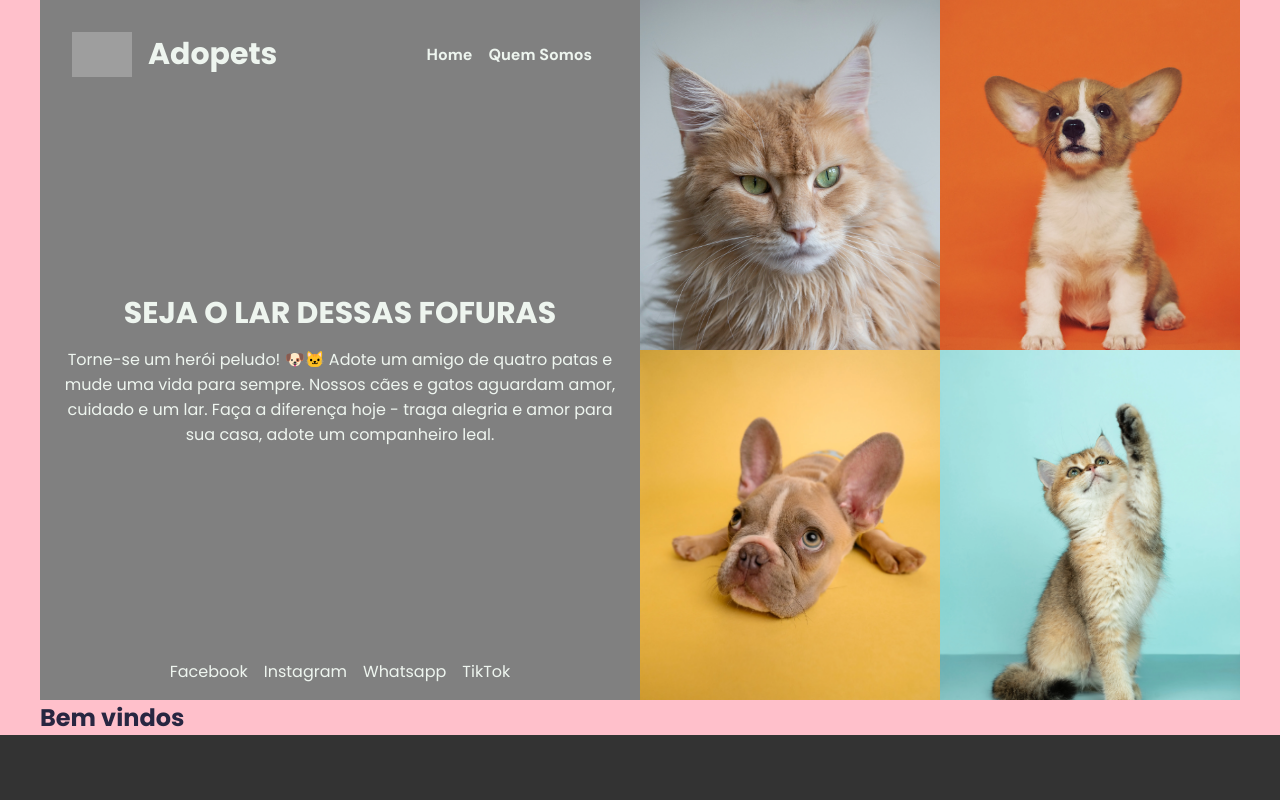
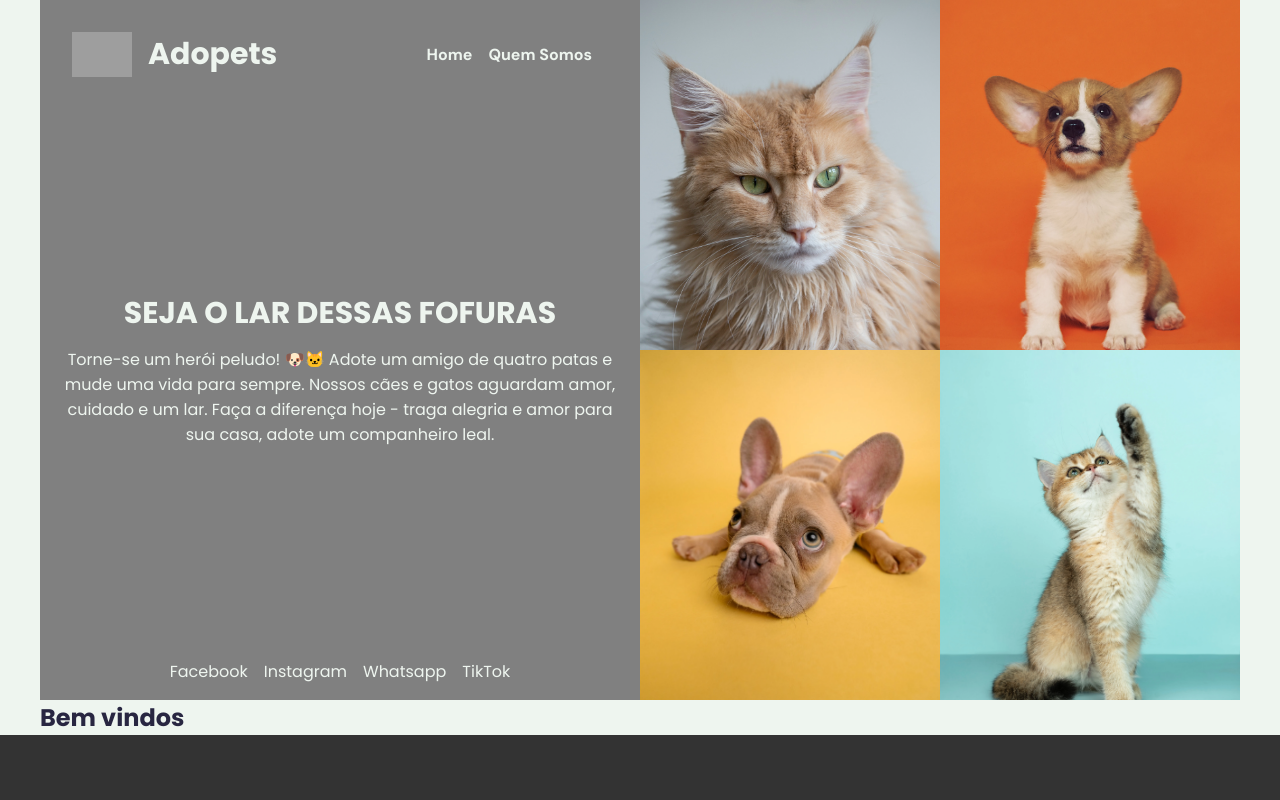
Before and after one commit to RNoleto/adopets-vue3, a Vue app: page / in a window 1280 px wide. Shown: the top 800 px of the page. Built offline with nearby package versions, Linux system fonts and the light colour scheme; grey boxes are pictures that could not be loaded.

Commit message:
ajuste do posicionamento do footer

```diff
--- a/src/pages/About.vue
+++ b/src/pages/About.vue
@@ -1,7 +1,9 @@
 <template>
   <div class="content">
-    <Navbar />
-    <h1>Página About</h1>
+    <main>
+      <Navbar />
+      <h1>Página About</h1>
+    </main>
   </div>
 </template>
 <script>
--- a/src/pages/Home.vue
+++ b/src/pages/Home.vue
@@ -1,12 +1,12 @@
 <template>
-  <div class="main">
+  <main>
     <Banner />
     <section>
       <div class="content">
         <h1>Bem vindos</h1>
       </div>
     </section>
-  </div>
+  </main>
 </template>
 <script>
 import Banner from "../components/Banner.vue";
@@ -18,8 +18,4 @@ export default {
 </script>
 
 <style lang="scss" scoped>
-.main {
-  background-color: pink;
-  height: 100%;
-}
 </style>
--- a/src/style.scss
+++ b/src/style.scss
@@ -43,6 +43,10 @@ html {
   scroll-behavior: smooth;
 }
 
+main {
+  min-height: 650px;
+}
+
 body {
   font-family: 'Poppins', sans-serif;
   color: var(--color-3);
```
